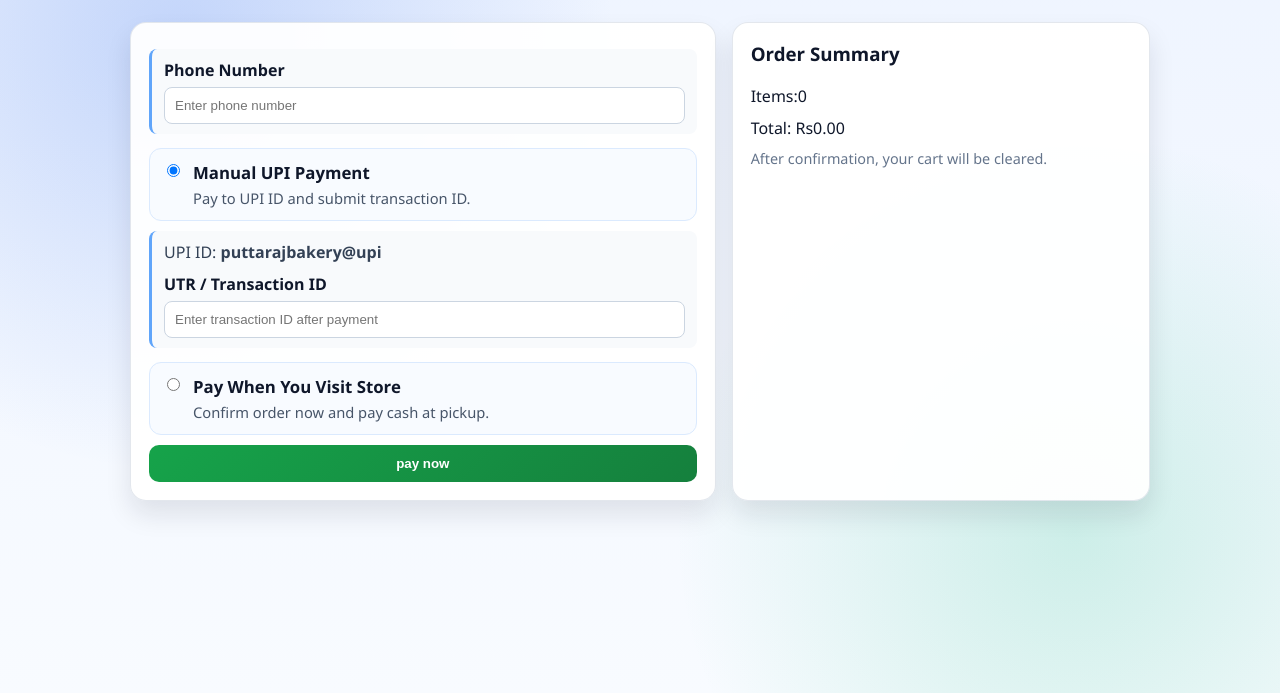
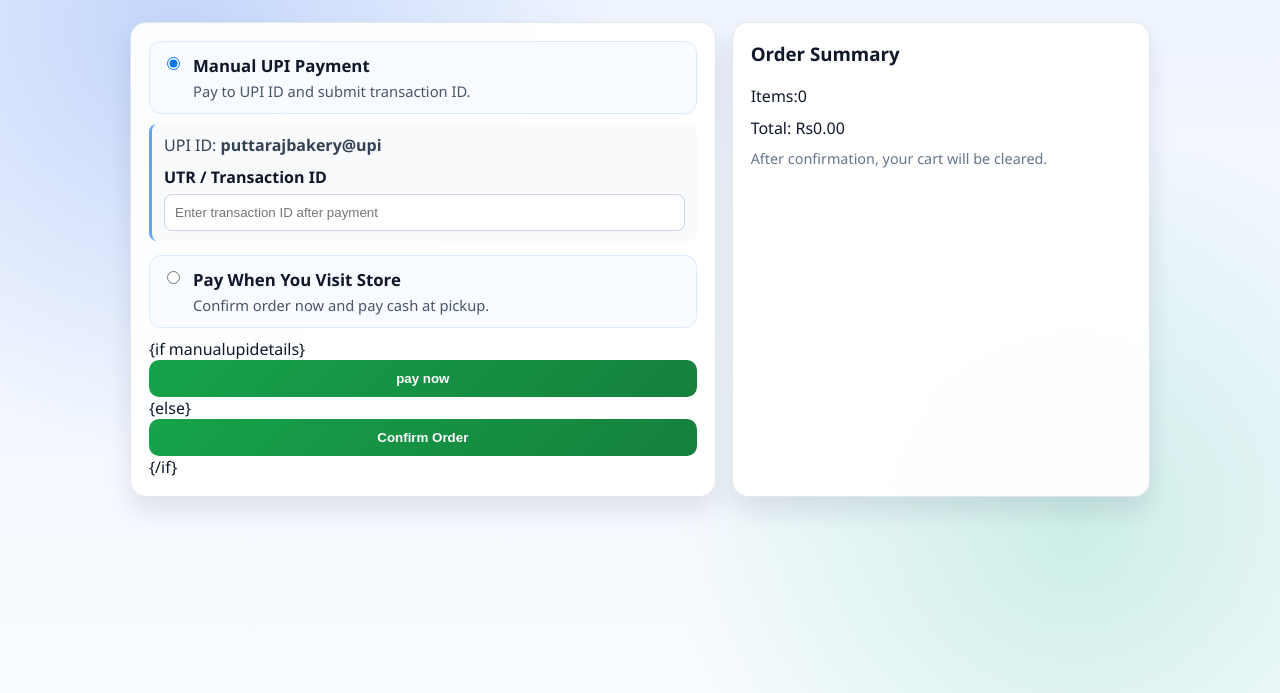
Before and after one commit to vishveshwargoudap-ui/login-project, a Flask app: template app/templates/payment.html in a window 1280 px wide. Shown: the part 107-800 px from the top of the page. Run offline with Flask 3, Linux system fonts and the light colour scheme; the template is opened without the code that fills it, so the values that code supplies are empty.

Commit message:
order now

```diff
--- a/app/templates/cart.html
+++ b/app/templates/cart.html
@@ -79,7 +79,7 @@
             <h2>Grand Total: Rs {{ "%.2f"|format(grand_total) }}</h2>
 
             {% if cart_items %}
-             <button class="buy-now-btn" type="button" id="checkout-btn">place order</button>
+             <button class="buy-now-btn" type="button" id="placeOrderBtn">place order</button>
             {% endif %}
         </div>
 
--- a/app/templates/payment.html
+++ b/app/templates/payment.html
@@ -18,10 +18,6 @@
 
         <section class="payment-grid">
             <form action="{{ url_for('auth.place_order')}}"method="POST" id="paymentForm" class="payment-card">
-                <div class="method-details">
-                    <label for="phone">Phone Number</label>
-                    <input id="phone" type="text" placeholder="Enter phone number" value="{{ user.phone or '' }}">
-                </div>
 
                 <label class="method-card">
                     <input type="radio" name="method" value="upi" checked>
@@ -44,8 +40,11 @@
                         <p>Confirm order now and pay cash at pickup.</p>
                     </div>
                 </label>
-
+                  {if manualupidetails}
                <button type="submit" class="confirm-btn">pay now</button>
+                  {else}
+                <button type="submit" class="confirm-btn" id="pay-btn">Confirm Order</button>
+                    {/if}
             </form>
 
             <aside class="summary-card">
```
